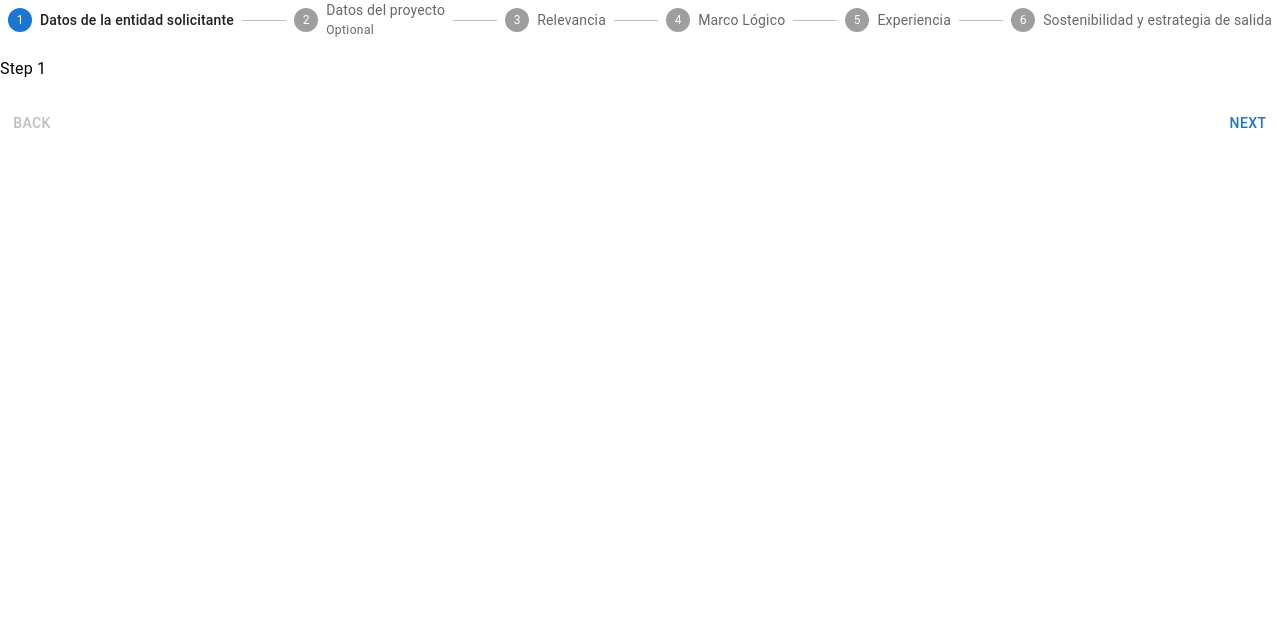
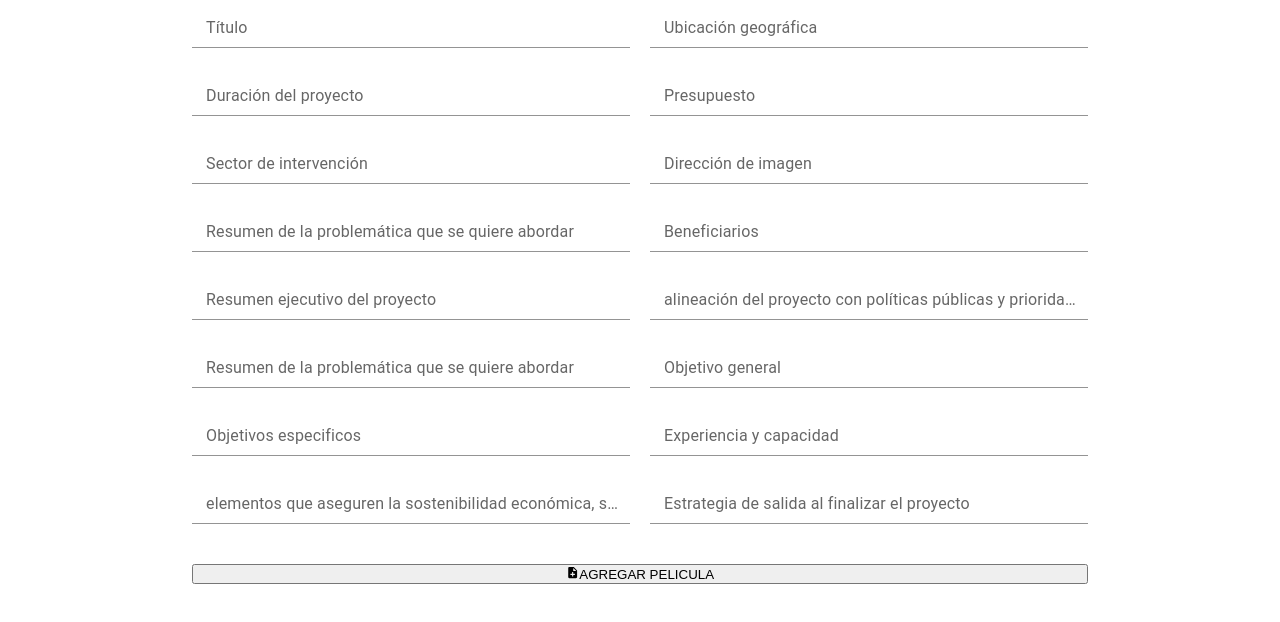
Before and after one commit to programateacademy/5-Corpohypatiapatia-Corpohypatia-Front-end, a React (Create React App) app: page /admin-create-project in a window 1280 px wide. Shown: the top 622 px of the page. Built offline with nearby package versions, Linux system fonts and the light colour scheme.

Commit message:
add form complete with database connection

```diff
--- a/package.json
+++ b/package.json
@@ -9,6 +9,7 @@
     "@testing-library/jest-dom": "^5.16.5",
     "@testing-library/react": "^13.4.0",
     "@testing-library/user-event": "^13.5.0",
+    "axios": "^1.3.2",
     "react": "^18.2.0",
     "react-dom": "^18.2.0",
     "react-icons": "^4.7.1",
--- /dev/null
+++ b/src/pages/projectCreate/projectCreate.css
@@ -0,0 +1,6 @@
+form{
+    display: grid;
+    gap: 20px;
+    width: 70%;
+    margin: auto;
+}
--- a/src/pages/projectCreate/projectCreate.jsx
+++ b/src/pages/projectCreate/projectCreate.jsx
@@ -1,11 +1,165 @@
-import Steps from './Steps'
+import { useState } from "react";
+import { useNavigate } from "react-router-dom";
 
-function ProjectCreate() {
+
+//import icon from react icons
+import { MdNoteAdd } from 'react-icons/md'
+
+import './projectCreate.css'
+
+//import components from material library
+import {
+    FormControl,
+    Input,
+    InputLabel,
+    styled,
+} from "@mui/material";
+
+//import function from services api
+import { addProject } from "../../service/api";
+
+//styled components - emotion library
+const FormSpan = styled(FormControl)`
+    grid-column: span 2;
+`;
+
+const ButtonAdd = styled(FormControl)`
+    margin: 20px 0;
+    grid-column: span 2;
+`;
+
+//initial values for each of the properties that correspond to the inputs
+const defaultValue = {
+    project_title:"",
+    project_location:"",
+    project_duration:"",
+    project_budget:"",
+    intervention_sector:"",
+    imagePath:"",
+    problematic_summary:"",
+    beneficiaries:"",
+    executive_summary:"",
+    alignment:"",
+    methodology_summary:"",
+    general_objetive:"",
+    specific_objectives:"",
+    experience:"",
+    sustainability:"",
+    exit_strategy:""
+};
+
+const ProjectCreate = () => {
+    //destructuring of variable with an initial default value
+    const [project, setProject] = useState(defaultValue);
+
+    //variable that stores the navigation function provided by the hook
+    const navigate = useNavigate();
+
+    //function that updates the state of the form whenever a change occurs in a form element
+    const onValueChange = (e) => {
+        setProject({ ...project, [e.target.name]: e.target.value });
+    };
+
+    //function that adds movie details to a database
+    const addProjectDetails = async () => {
+        await addProject(project);
+        // navigate('/');
+    }
+
     return (
-        <>
-            <Steps/>
-        </>
+        <section className="container_all">
+            <section className="container_form">
+
+                <form className="add-form">
+                    <FormControl>
+                        <InputLabel>Título</InputLabel>
+                        {/* executes event handling function whenever the value of the input field changes */}
+                        <Input onChange={(e) => onValueChange(e)} name="project_title" />
+                    </FormControl>
+
+                    <FormControl>
+                        <InputLabel>Ubicación geográfica</InputLabel>
+                        <Input onChange={(e) => onValueChange(e)} name="project_location" />
+                    </FormControl>
+
+                    <FormControl>
+                        <InputLabel>Duración del proyecto</InputLabel>
+                        <Input onChange={(e) => onValueChange(e)} name="project_duration"/>
+                    </FormControl>
+
+                    <FormControl>
+                        <InputLabel>Presupuesto</InputLabel>
+                        <Input onChange={(e) => onValueChange(e)} name="project_budget"/>
+                    </FormControl>
+
+                    <FormControl>
+                        <InputLabel>Sector de intervención</InputLabel>
+                        <Input onChange={(e) => onValueChange(e)} name="intervention_sector"/>
+                    </FormControl>
+
+                    <FormControl>
+                        <InputLabel>Dirección de imagen</InputLabel>
+                        <Input onChange={(e) => onValueChange(e)} name="imagePath"/>
+                    </FormControl>
+
+                    <FormControl>
+                        <InputLabel>Resumen de la problemática que se quiere abordar</InputLabel>
+                        <Input onChange={(e) => onValueChange(e)} name="problematic_summary"/>
+                    </FormControl>
+
+                    <FormControl>
+                        <InputLabel>Beneficiarios</InputLabel>
+                        <Input onChange={(e) => onValueChange(e)} name="beneficiaries"/>
+                    </FormControl>
+
+                    <FormControl>
+                        <InputLabel>Resumen ejecutivo del proyecto</InputLabel>
+                        <Input onChange={(e) => onValueChange(e)} name="executive_summary"/>
+                    </FormControl>
+
+                    <FormControl>
+                        <InputLabel>alineación del proyecto con políticas públicas y prioridades</InputLabel>
+                        <Input onChange={(e) => onValueChange(e)} name="alignment"/>
+                    </FormControl>
+
+                    <FormControl>
+                        <InputLabel>Resumen de la problemática que se quiere abordar</InputLabel>
+                        <Input onChange={(e) => onValueChange(e)} name="methodology_summary" />
+                    </FormControl>
+
+                    <FormControl>
+                        <InputLabel>Objetivo general</InputLabel>
+                        <Input onChange={(e) => onValueChange(e)} name="general_objetive" />
+                    </FormControl>
+
+                    <FormControl>
+                        <InputLabel>Objetivos especificos</InputLabel>
+                        <Input onChange={(e) => onValueChange(e)} name="specific_objectives" />
+                    </FormControl>
+
+                    <FormControl>
+                        <InputLabel>Experiencia y capacidad</InputLabel>
+                        <Input onChange={(e) => onValueChange(e)} name="experience" />
+                    </FormControl>
+
+                    <FormControl>
+                        <InputLabel>elementos que aseguren la sostenibilidad económica, social y ambiental del Proyecto</InputLabel>
+                        <Input onChange={(e) => onValueChange(e)} name="sustainability" />
+                    </FormControl>
+
+                    <FormControl>
+                        <InputLabel>Estrategia de salida al finalizar el proyecto</InputLabel>
+                        <Input onChange={(e) => onValueChange(e)} name="exit_strategy" />
+                    </FormControl>
+
+                    <ButtonAdd>
+                        <button className="btn" onClick={() => addProjectDetails()}><MdNoteAdd className="icon"/>AGREGAR PELICULA</button>
+                    </ButtonAdd>
+
+                </form>
+            </section>
+        </section>
     );
-}
+};
 
 export default ProjectCreate;
--- /dev/null
+++ b/src/service/api.js
@@ -0,0 +1,44 @@
+import axios from "axios";
+
+const URL = "http://localhost:8000";
+
+export const addProject = async (data) => {
+    try {
+        return await axios.post(`${URL}/add`, data);
+    } catch (e) {
+        console.log("Error while calling add User Api", e);
+    }
+};
+
+export const getProjects = async () => {
+    try {
+        return await axios.get(`${URL}`);
+    } catch (e) {
+        console.log("Error while calling getMovies API", e);
+    }
+};
+
+export const getProject = async (id) => {
+    try {
+        return await axios.get(`${URL}/${id}`);
+    } catch (e) {
+        console.log("Error while calling getMovie api", e);
+    }
+};
+
+export const editProject = async (movie, id) => {
+    try {
+        return await axios.put(`${URL}/${id}`, movie);
+    } catch (e) {
+        console.log("Error while calling editUser api", e);
+    }
+};
+
+
+export const deleteProject = async (id) => {
+    try {
+        return await axios.delete(`${URL}/${id}`);
+    } catch (e) {
+        console.log('Error while callign deleteUser api', e)
+    }
+}
```
Also changed, not shown: 1 other file (tests, documents, lock files or other folders).
